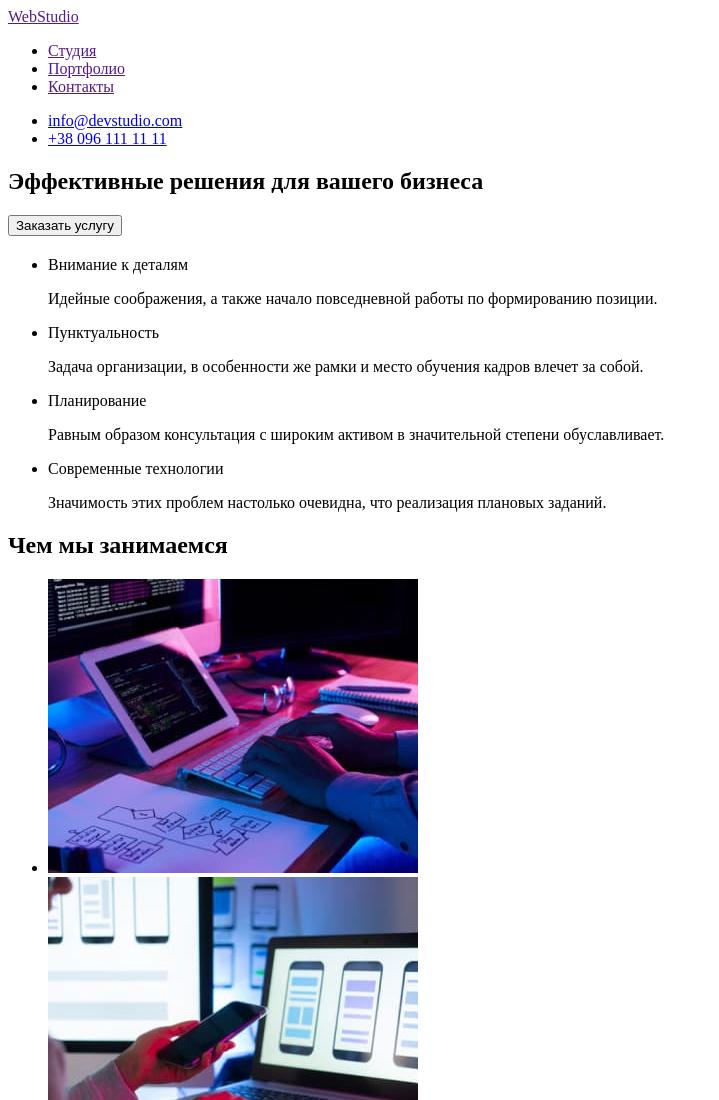
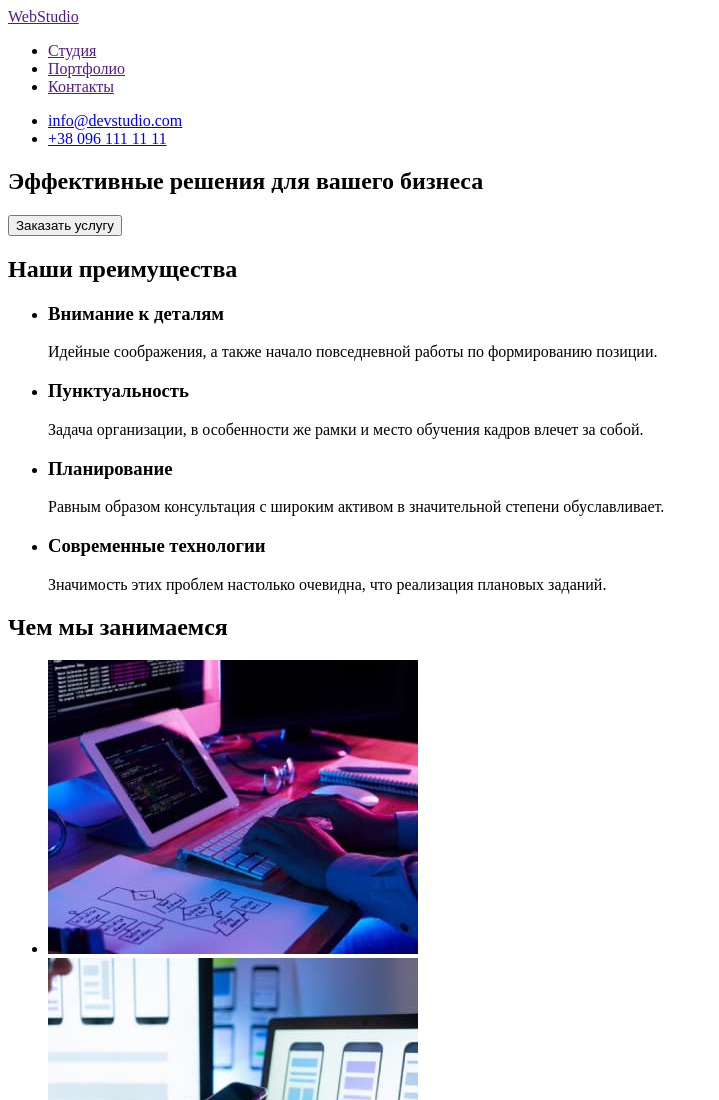
Before and after one commit to hellene-mary/goit-markup-hw-01, a plain HTML site: page index.html in a window 1280 px wide. Shown: the top 1100 px of the page, without its empty margins (0-719 px from the left). Drawn offline with Linux system fonts and the light colour scheme.

Commit message:
Маленькие правки

```diff
--- a/index.html
+++ b/index.html
@@ -1,5 +1,5 @@
 <!DOCTYPE html>
-<html lang="en">
+<html lang="ru">
 <head>
     <meta charset="UTF-8">
     <meta http-equiv="X-UA-Compatible" content="IE=edge">
@@ -30,22 +30,23 @@
         </section>
 
         <section>
-            <h2></h2>
+            <!-- скрытый заголовок -->
+            <h2>Наши преимущества</h2>
             <ul>
                 <li>
-                    <p>Внимание к деталям</p>
+                    <h3>Внимание к деталям</h3>
                     <p>Идейные соображения, а также начало повседневной работы по формированию позиции.</p>
                 </li>
                 <li>
-                    <p>Пунктуальность</p>
+                    <h3>Пунктуальность</h3>
                     <p>Задача организации, в особенности же рамки и место обучения кадров влечет за собой.</p>
                 </li>
                 <li>
-                    <p>Планирование</p>
+                    <h3>Планирование</h3>
                     <p>Равным образом консультация с широким активом в значительной степени обуславливает.</p>
                 </li>
                 <li>
-                    <p>Современные технологии</p>
+                    <h3>Современные технологии</h3>
                     <p>Значимость этих проблем настолько очевидна, что реализация плановых заданий.</p>
                 </li>
             </ul>
```
